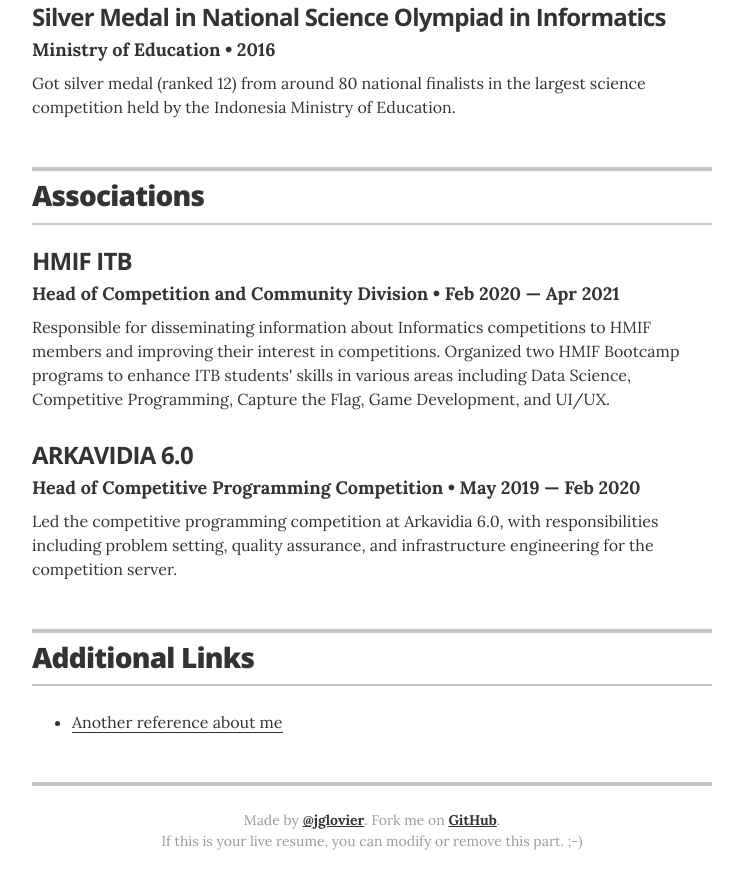
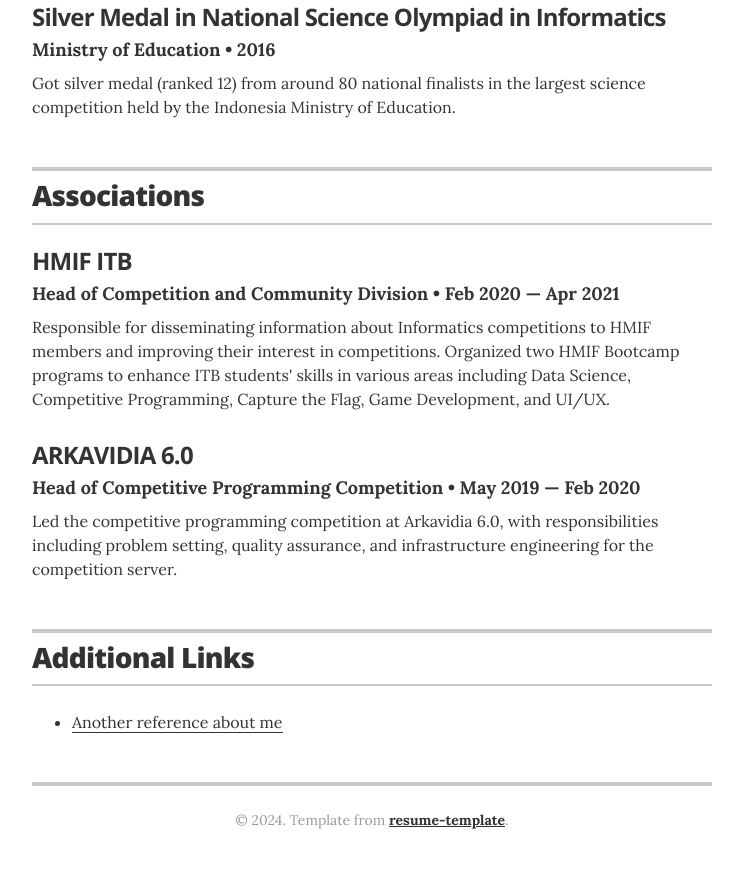
Before and after one commit to irfansofyana/resume, a Jekyll site: the page built from index.html, in a window 1280 px wide and 900 px high, scrolled down 4077 px. Shown: the top 889 px of the window, without its empty margins (268-1011 px from the left). Built offline with Jekyll 4.4.1, drawn with Linux system fonts in a browser that asks for light colours.

Commit message:
update footer

```diff
--- a/_layouts/resume.html
+++ b/_layouts/resume.html
@@ -232,8 +232,7 @@
       {% endif %}
 
       <footer class="page-footer">
-        <p class="footer-line">Made by <a href="http://twitter.com/jglovier">@jglovier</a>. Fork me on <a href="https://github.com/jglovier/resume-template">GitHub</a>.</p>
-        <p class="footer-line">If this is your live resume, you can modify or remove this part. ;-)</p>
+        <p class="footer-line">&copy; 2024. Template from <a href="https://github.com/jglovier/resume-template">resume-template</a>.</p>
       </footer>
 
     </div>
```
